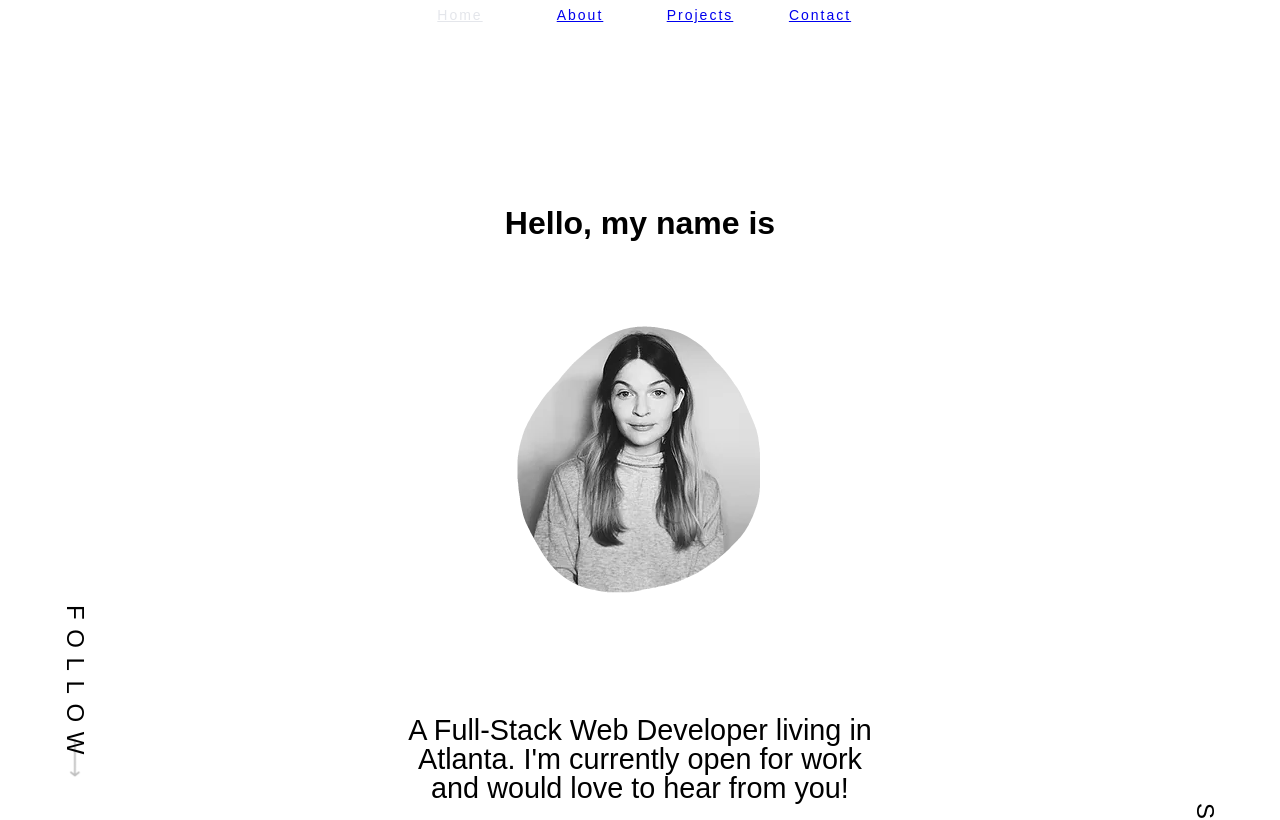
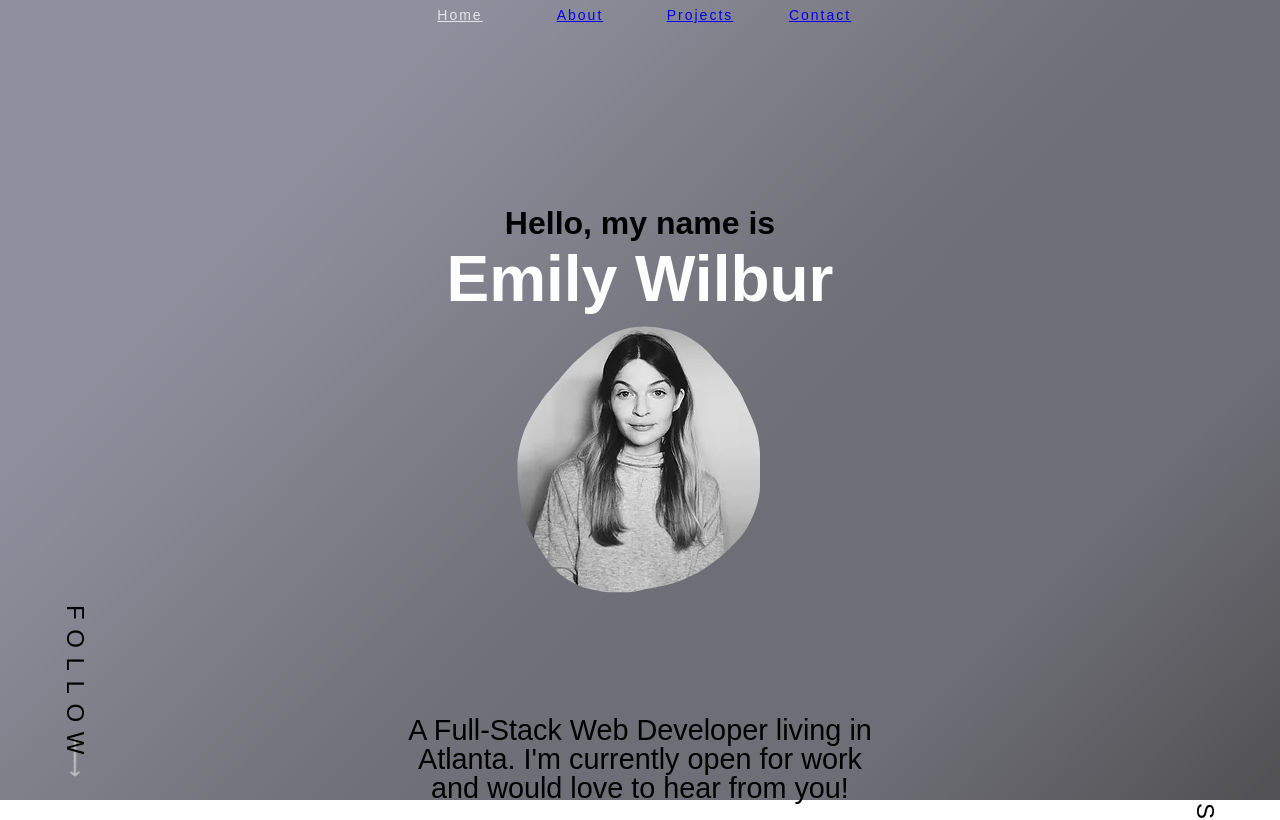
Before and after one commit to emilyjwilbur/react_portfolio, a React (Create React App) app: page / in a window 1280 px wide. Shown: the top 820 px of the page. Built offline with nearby package versions, Linux system fonts and the light colour scheme; the HTML template or start-up script is replaced by a standard one.

Commit message:
animated homepage background

```diff
--- a/src/components/HeroSection.js
+++ b/src/components/HeroSection.js
@@ -11,6 +11,66 @@ import Animation from 'react-animation';
 const HeroStyles = styled.div `
 
 
+
+
+
+  .bg {
+    animation:slide 4s ease-in-out alternate infinite;
+    background-image: linear-gradient(-45deg, #292929 30%, #808090 50%) ;
+    bottom:0;
+    left:-50%;
+    opacity:.5;
+    position:fixed;
+    right:-50%;
+    top:0;
+    z-index:-1;
+  }
+
+  .bg2 {
+    animation-direction:alternate-reverse;
+    animation-duration:8s;
+  }
+
+  .bg3 {
+    animation-duration:8s;
+  }
+
+  .content {
+    background-color:rgba(255,255,255,.8);
+    border-radius:.25em;
+    box-shadow:0 0 .25em rgba(0,0,0,.25);
+    box-sizing:border-box;
+    left:50%;
+    padding:10vmin;
+    position:fixed;
+    text-align:center;
+    top:50%;
+    transform:translate(-50%, -50%);
+  }
+
+
+
+  @keyframes slide {
+    0% {
+      transform:translateX(-25%);
+    }
+    100% {
+      transform:translateX(25%);
+    }
+  }
+
+
+
+
+
+
+
+
+
+
+
+
+
 .hero{
     height: 100vh;
     min-height: 1000px;
@@ -20,6 +80,9 @@ const HeroStyles = styled.div `
     align-items: center;
     justify-content: center;
     position: relative;
+
+
+
 
 
 
@@ -41,6 +104,7 @@ const HeroStyles = styled.div `
         font-family: "Arial";
         color: white;
         -webkit-animation: fadein 8s;
+
 
     }
 }
@@ -205,11 +269,25 @@ const HeroStyles = styled.div `
 
 export default function HeroSection() {
     return (
+
+
+
         <HeroStyles>
+
+
             <div className="hero">
+            <div class="bg"></div>
+<div class="bg bg2"></div>
+<div class="bg bg3"></div>
+
+
+
             <div className="container">
+
+
                 <h1 className="hero_heading">
                     <span>Hello, my name is </span>
+
                     <span className="hero_name">Emily Wilbur</span>
                 </h1>
                 <div className="hero_img">
@@ -259,6 +337,7 @@ export default function HeroSection() {
             </div>
             </div>
         </HeroStyles>
+
     );
 
 }
--- a/src/components/NavMenu.js
+++ b/src/components/NavMenu.js
@@ -9,7 +9,6 @@ const NavMenuStyles = styled.div`
   display:flex;
   align-items: center;
   justify-content: center;
-
 
 
  ul{
@@ -47,22 +46,27 @@ ul li span {
   a:hover span{
       transform: scaleY(2);
       transition: all 0.5s;
+      background-color: #333333;
     }
     a:hover{
       color:white;
+
     }
 
     li span:nth-child(2){
       left:25%;
       transition-delay:0.15s;
+      background-color: #333333;
     }
      li span:nth-child(3){
       left:50%;
       transition-delay:0.3s;
+      background-color: #333333;
     }
     li span:nth-child(4){
       left:75%;
       transition-delay:0.45s;
+      background-color: #333333;
     }
 
     .active {
@@ -164,7 +168,6 @@ export default function NavMenu() {
           </NavLink>
         </li>
         <li>
-
           <NavLink
             to="/about"
             onClick={() => SetShowNav(!showNav)}
```
